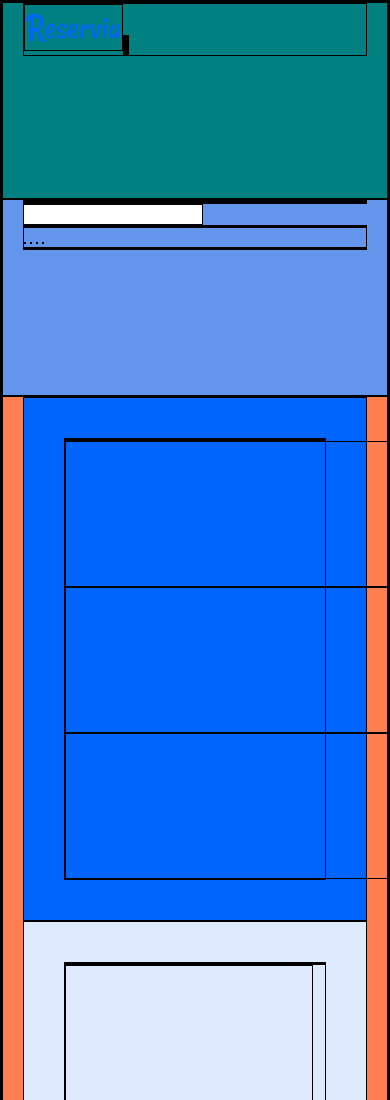
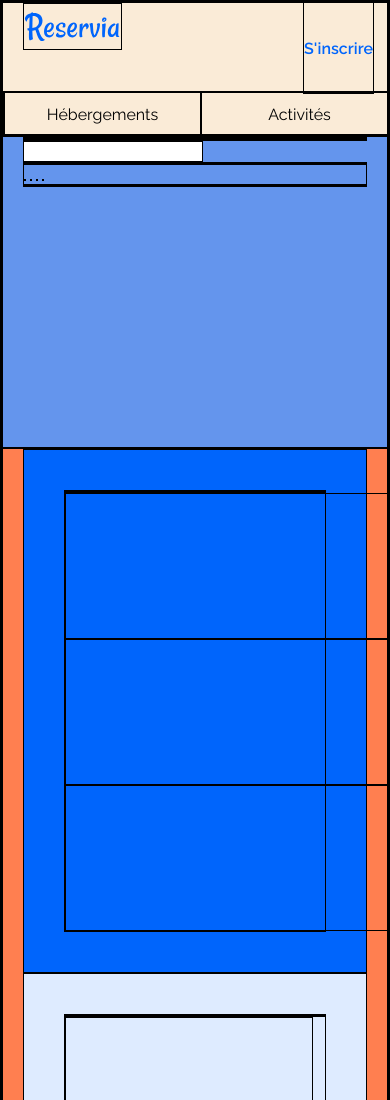
Before and after one commit to AEMuto/AntoineMarseaud_2_02062021, a plain HTML site: page index.html in a window 390 px wide. Shown: the top 1100 px of the page. Drawn offline with Linux system fonts and the light colour scheme.

Commit message:
Intégration responsive du <header>

```diff
--- a/index.html
+++ b/index.html
@@ -4,18 +4,19 @@
   <meta http-equiv="X-UA-Compatible" content="IE=edge">
   <meta name="viewport" content="width=device-width, initial-scale=1.0">
   <link rel="preconnect" href="https://fonts.gstatic.com">
-  <link href="https://fonts.googleapis.com/css2?family=Raleway:ital,wght@0,400;0,600;1,400&display=swap" rel="stylesheet">
+  <link rel="preconnect" href="https://fonts.gstatic.com">
+  <link href="https://fonts.googleapis.com/css2?family=Raleway:wght@400;500;600;700&display=swap" rel="stylesheet">
   <link href="./resources/css/styles.css" type="text/css" rel="stylesheet">
   <script src="https://kit.fontawesome.com/526c6b558a.js" crossorigin="anonymous"></script>
   <title>Reservia</title>
 </head>
 <body>
   <nav>
+    <img src="/resources/images/logo/Reservia.svg" alt="logo" class="nav__logo">
     <div class="nav__wrapper">
-      <img src="/resources/images/logo/Reservia.svg" alt="logo" class="nav__logo">
-      <a class="nav__link"></a>
-      <a class="nav__link"></a>
-      <a class="nav__link"></a>
+      <a class="nav__link" href="#">Hébergements</a>
+      <a class="nav__link" href="#">Activités</a>
+      <a class="nav__link nav__subscribe" href="#">S'inscrire</a>
     </div>
   </nav>
   <header>
--- a/resources/css/styles.css
+++ b/resources/css/styles.css
@@ -4,6 +4,7 @@
   border: 1px solid black;
   font-family: 'Raleway', sans-serif;
   font-size: 16px;
+  color: #000000;
 }
 
 :root {
@@ -34,12 +35,35 @@ footer {
 }
 
 nav {
-  min-height: 195px;
-  background-color: teal;
+  min-height: 116px;
+  background-color: antiquewhite;
+  display: flex;
+  justify-content: space-between;
+}
+
+.nav__wrapper {
+  display: flex;
+  justify-content: space-between;
+  align-items: center;
+}
+
+.nav__link {
+  display: flex;
+  align-items: center;
+  justify-content: center;
+  height: 100%;
+  min-width: clamp(162px, 100vw * (11.25 / 100), 200px);
+  text-decoration: none;
+}
+
+.nav__subscribe {
+  min-width: clamp(111px, 100vw * (7.71 / 100), 150px);
+  color: var(--color-primary);
+  font-weight: 600;
 }
 
 header {
-  min-height: 195px;
+  min-height: 310px;
   background-color: cornflowerblue;
 }
 
@@ -95,7 +119,7 @@ footer {
 
 /* Tablet Breakpoints & Rules */
 @media only screen and (max-width: 1200px){
-  /*Tablets [601px -> 1200px]*/
+  /*Tablets [769px -> 1200px]*/
   nav,
   header,
   .lodging,
@@ -117,8 +141,8 @@ footer {
 }
 
 /* Mobile Breakpoint & Rules*/
-@media only screen and (max-width: 600px){
-/*Smartphones [325pxpx -> 600px]*/
+@media only screen and (max-width: 768px){
+/*Smartphones [0px -> 768px]*/
   nav,
   header,
   .lodging,
@@ -126,6 +150,38 @@ footer {
   footer {
     padding: 0 var(--padding-mobile);
   }
+
+  nav {
+    min-height: 132px;
+    background-color: antiquewhite;
+    display: block;
+    position: relative;
+  }
+
+  .nav__wrapper {
+    height: 42px;
+    justify-content: flex-start;
+    flex-wrap: nowrap;
+    align-items: flex-start;
+    width: 100vw;
+    position: absolute;
+    left: 0px;
+    bottom: 0px;
+  }
+
+  .nav__link {
+    height: 42px;
+    min-width: 50%;
+  }
+
+  .nav__subscribe {
+    min-width: 0;
+    min-height: 90px;
+    position: absolute;
+    right: 20px;
+    top: -90px;
+  }
+
 
   .lodging {
     flex-direction: column;
```
